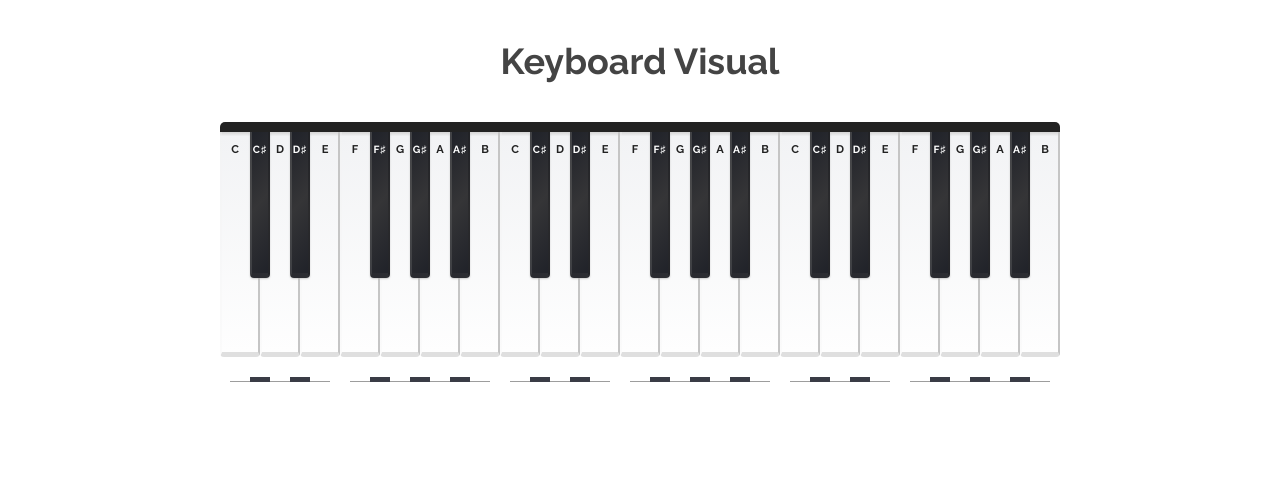
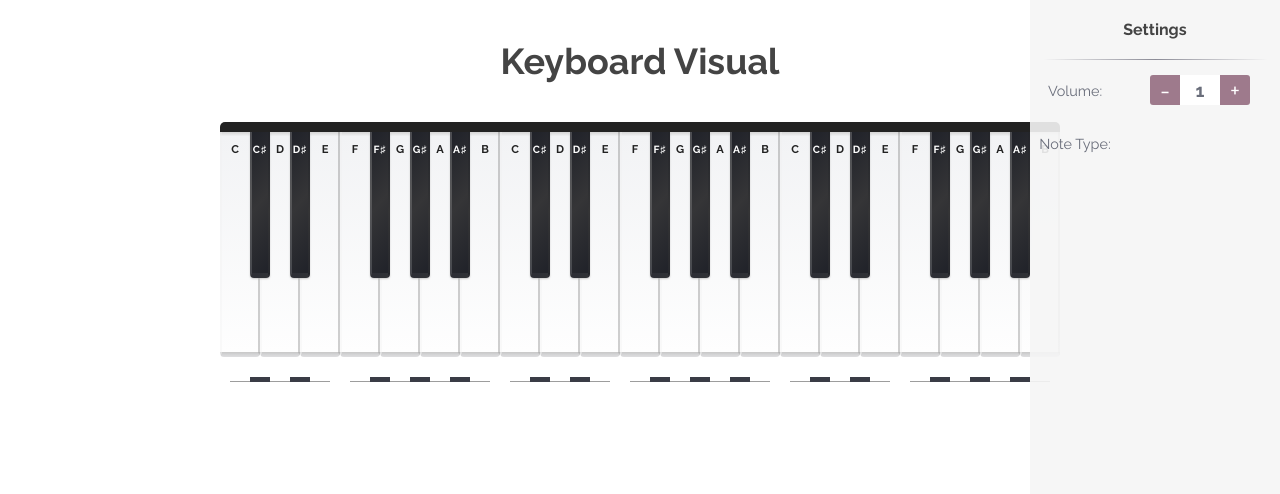
Before and after one commit to rtspw/Keyboard-Visual, a website with bundled scripts: page app/index.html in a window 1280 px wide. Shown: the top 494 px of the page. Built offline with nearby package versions, Linux system fonts and the light colour scheme.

Commit message:
Added base for settings window

```diff
--- a/app/index.html
+++ b/app/index.html
@@ -459,6 +459,32 @@
 
     </section>
 
+    <section class="settings">
+      <div class="settings__main-title">
+        <h3>Settings</h3>
+      </div>
+      <hr>
+      <div class="settings__section">
+        <div class="settings__section-title">
+          <h4>Volume:</h4>
+        </div>
+
+        <div class="settings__volume">
+          <div class="settings__volume-control">
+            <button class="settings__volume-button settings__volume-button--down">-</button>
+            <div class="settings__volume-display">1</div>
+            <button class="settings__volume-button settings__volume-button--up">+</button>
+          </div>
+        </div>
+      </div>
+
+      <div class="settings__section">
+          <div class="settings__section-title">
+            <h4>Note Type:</h4>
+          </div>
+        </div>
+    </section>
+
     <script src="./dist/bundle.js"></script>
   </body>
 </html>
--- a/app/scss/base.scss
+++ b/app/scss/base.scss
@@ -20,6 +20,14 @@ button {
   font-family: 'Raleway', sans-serif;
 }
 
+hr {
+  background: $base-black;
+  height: 1px;
+  background: linear-gradient(90deg, rgba(2,0,36,0) 0%, rgba(34,34,56,0.5) 50%, rgba(25,64,71,0) 100%);   border: none;
+  width: 90%;
+  margin: 0 auto;
+}
+
 h1 {
   text-align: center;
   padding: 40px 0;
@@ -31,6 +39,15 @@ h2 {
   font-weight: 400;
 }
 
+h3 {
+  font-size: 1rem;
+}
+
+h4 {
+  font-weight: normal;
+  font-size: 0.9rem;
+}
+
 ul {
   list-style: none;
 }
--- a/app/scss/colors.scss
+++ b/app/scss/colors.scss
@@ -8,12 +8,12 @@ $keyboard__base-black: rgb(32, 34, 41);
 $keyboard__black-key-gradient: linear-gradient(130deg, $keyboard__base-black 0%, rgba(53,53,55,1) 50%, $keyboard__base-black 100%);
 
 $keyboard__key-border-left--white: rgba(240, 240, 240, 0.3);
-$keyboard__key-border-bottom--white: rgb(223, 223, 223);
-$keyboard__key-border-right--white: rgb(197, 197, 197);
+$keyboard__key-border-bottom--white: rgba(170, 170, 170, 0.3);
+$keyboard__key-border-right--white: rgba(100, 100, 100, 0.3);
 
-$keyboard__key-border-left--black: rgba(110, 110, 110, 0.4);
-$keyboard__key-border-bottom--black: rgba(54, 55, 58, 0.4);
-$keyboard__key-border-right--black: rgba(35, 35, 37, 0.5);
+$keyboard__key-border-left--black: rgba(230, 230, 230, 0.2);
+$keyboard__key-border-bottom--black: rgba(150, 150, 150, 0.1);
+$keyboard__key-border-right--black: rgba(50, 50, 50, 0.2);
 
 $keyboard__text-white: #222;
 $keyboard__text-black: #fefefe;
--- a/app/scss/main.scss
+++ b/app/scss/main.scss
@@ -12,3 +12,77 @@
   -ms-user-select: none;
   user-select: none;
 }
+
+.settings {
+  width: 250px;
+  height: 100%;
+  display: flex;
+  flex-direction: column;
+  position: fixed;
+  top: 0;
+  right: 0;
+  background: rgba(246, 246, 246, 0.9);
+  z-index: 100;
+
+  &__main-title {
+    padding: 20px 0;
+    text-align: center;
+  }
+
+  &__section {
+    display: flex;
+    padding: 15px 0;
+    color: rgb(105, 109, 122);
+  }
+
+  &__section-title {
+    min-width: 90px;
+    display: flex;
+    justify-content: center;
+    align-items: center;
+  }
+
+  &__volume {
+    display: flex;
+    align-items: center;
+    justify-content: center;
+    font-weight: bold;
+    flex: 1;
+
+    &-control {
+      display: flex;
+      flex-direction: row;
+    }
+
+    &-button {
+      height: 30px;
+      border: none;
+      background: none;
+      font-size: 1.5rem;
+      width: 30px;
+      text-align: center;
+      cursor: pointer;
+      background: rgba(71, 0, 36, 0.5);
+      color: white;
+
+      &--up {
+        border-top-right-radius: 3px;
+        border-bottom-right-radius: 3px;
+      }
+
+      &--down {
+        border-top-left-radius: 3px;
+        border-bottom-left-radius: 3px;
+      }
+    }
+
+
+    &-display {
+      width: 40px;
+      display: flex;
+      justify-content: center;
+      align-items: center;
+      background: white;
+    }
+  }
+}
```
Also changed, not shown: app/css/main.css, app/dist/bundle.js.
